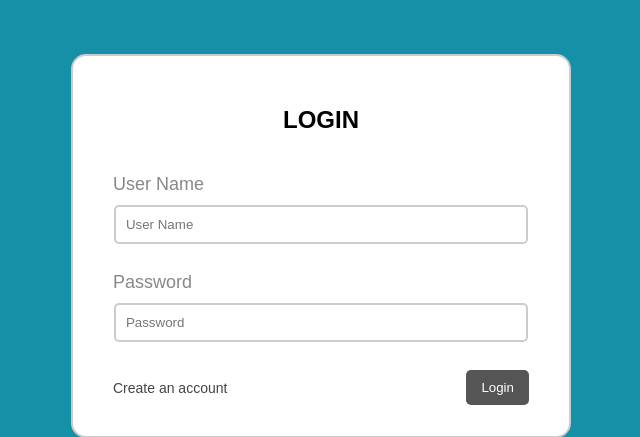
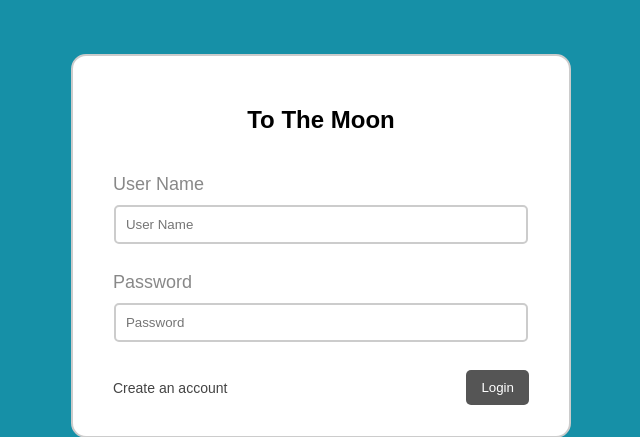
Before and after one commit to Elizalizkika/ISS-Supply-Optimization-Project-, a PHP site: page / in a window 1280 px wide. Shown: the part 162-599 px from the top of the page, without its empty margins (319-959 px from the left). Run offline with PHP 8.4, Linux system fonts and the light colour scheme.

Commit message:
Update index.php

```diff
--- a/UserInformation/index.php
+++ b/UserInformation/index.php
@@ -1,12 +1,12 @@
 <!DOCTYPE html>
 <html>
 <head>
-	<title>LOGIN</title>
+	<title>To The Moon</title>
 	<link rel="stylesheet" type="text/css" href="style.css">
 </head>
 <body>
      <form action="login.php" method="post">
-     	<h2>LOGIN</h2>
+     	<h2>To The Moon</h2>
      	<?php if (isset($_GET['error'])) { ?>
      		<p class="error"><?php echo $_GET['error']; ?></p>
      	<?php } ?>
```
